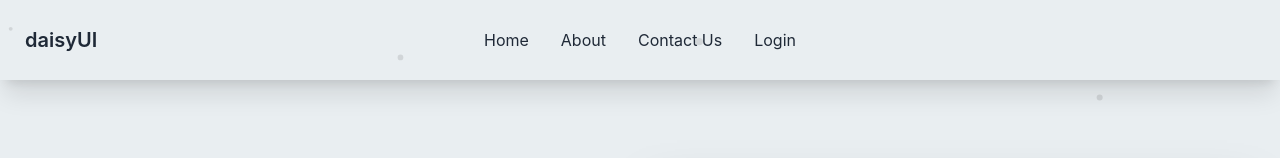
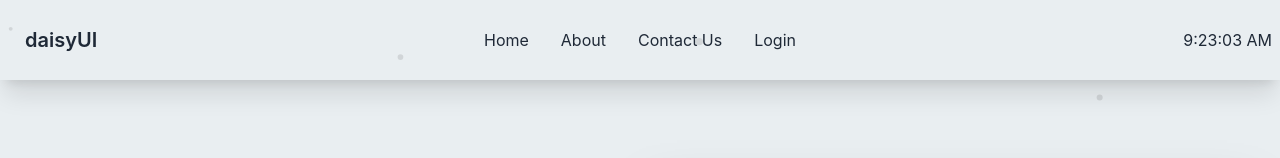
Before and after one commit to Sayeednayeem1/job-finder, a React (Create React App) app: page / in a window 1280 px wide. Shown: the top 158 px of the page. Built offline with nearby package versions, Linux system fonts and the light colour scheme; no server answers.

Commit message:
added timer on the Navbar if the user is not loggedin

```diff
--- a/src/Pages/Shared/Navbar/Navbar.js
+++ b/src/Pages/Shared/Navbar/Navbar.js
@@ -1,6 +1,7 @@
 import React, { useContext } from 'react';
 import { Link } from 'react-router-dom';
 import { AuthContext } from '../../../contexts/AuthProvider';
+import Time from '../../../Time/Time';
 
 const Navbar = () => {
 
@@ -46,7 +47,12 @@ const Navbar = () => {
                         </ul>
                     </div>
                     <div className="navbar-end">
-                        <h1>{user?.displayName}</h1>
+                        {
+                            user?.displayName ?
+                                <h1 className='font-bold'>{user?.displayName}</h1>
+                                :
+                                <Time></Time>
+                        }
                     </div>
                 </div>
             </div>
--- /dev/null
+++ b/src/Time/Time.js
@@ -0,0 +1,13 @@
+import React, { useState, useEffect } from 'react';
+
+const Time = () => {
+    const [time, setTime] = useState(new Date().toLocaleTimeString());
+
+    useEffect(() => {
+        setInterval(() => setTime(new Date().toLocaleTimeString()), 1000);
+    }, []);
+
+    return <div>{time}</div>
+}
+
+export default Time;
```
